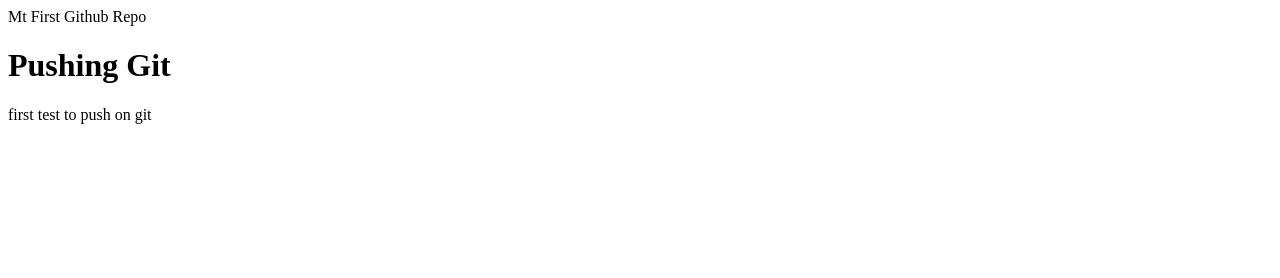
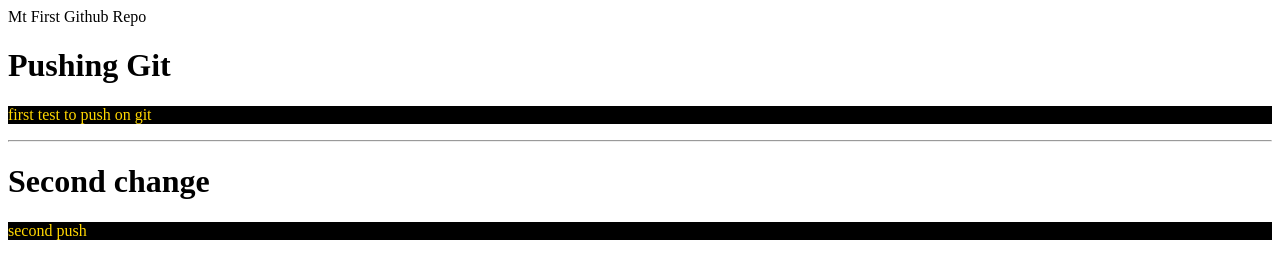
Before and after one commit to AhsanChowdhury09/my_first_repo, a plain HTML site: page index.html in a window 1280 px wide. Drawn offline with Linux system fonts and the light colour scheme.

Commit message:
2nd push

```diff
--- a/index.html
+++ b/index.html
@@ -6,11 +6,16 @@
     <meta http-equiv="X-UA-Compatible" content="IE=edge">
     <meta name="viewport" content="width=device-width, initial-scale=1.0">
     <titl>Mt First Github Repo</title>
+        <link rel="stylesheet" href="style.css">
 </head>
 
 <body>
     <h1>Pushing Git</h1>
     <p>first test to push on git</p>
+
+    <hr>
+    <h1>Second change</h1>
+    <p>second push</p>
 </body>
 
 </html>
--- /dev/null
+++ b/style.css
@@ -0,0 +1,4 @@
+p {
+    color: gold;
+    background: black;
+}
```
